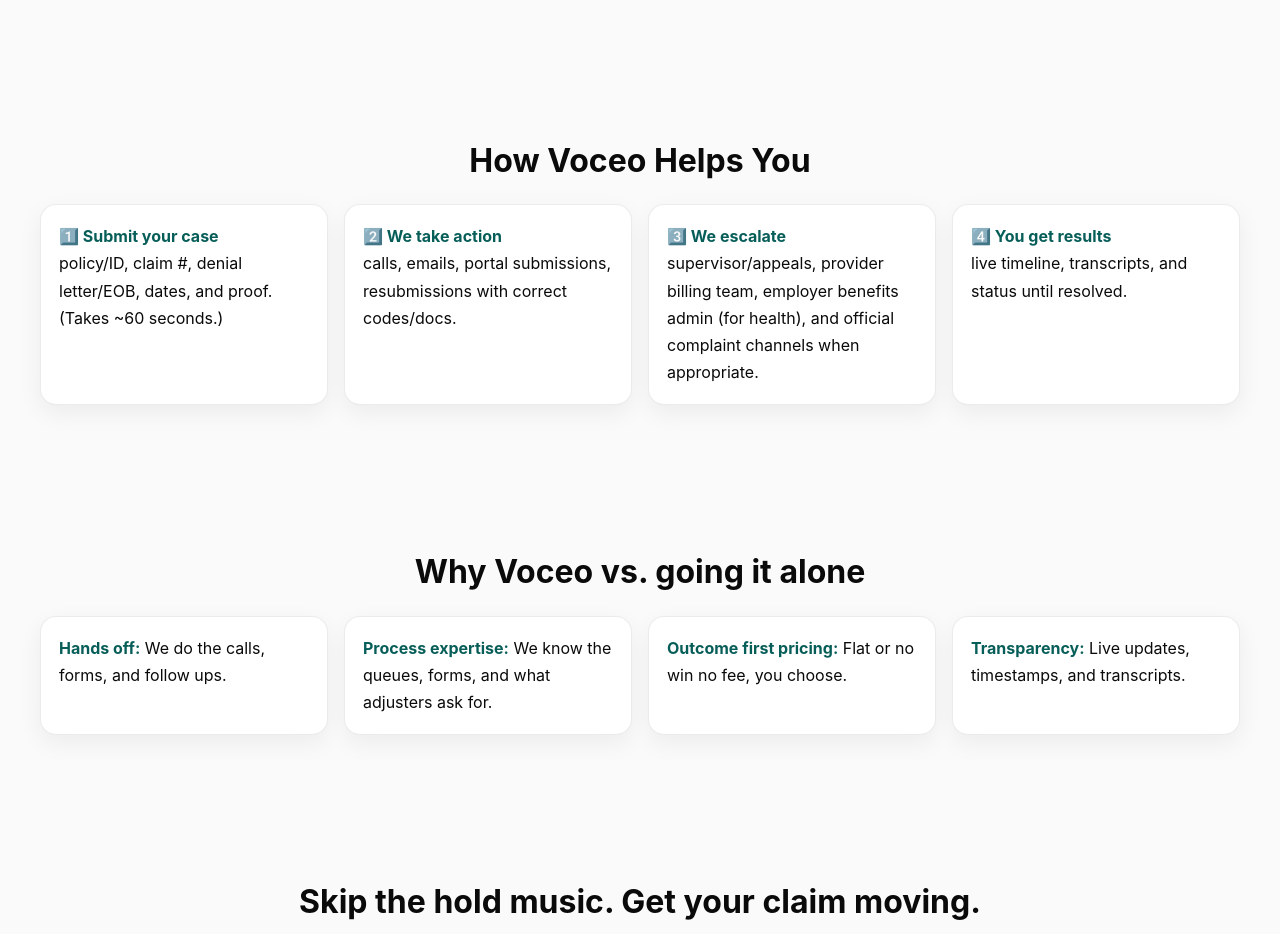
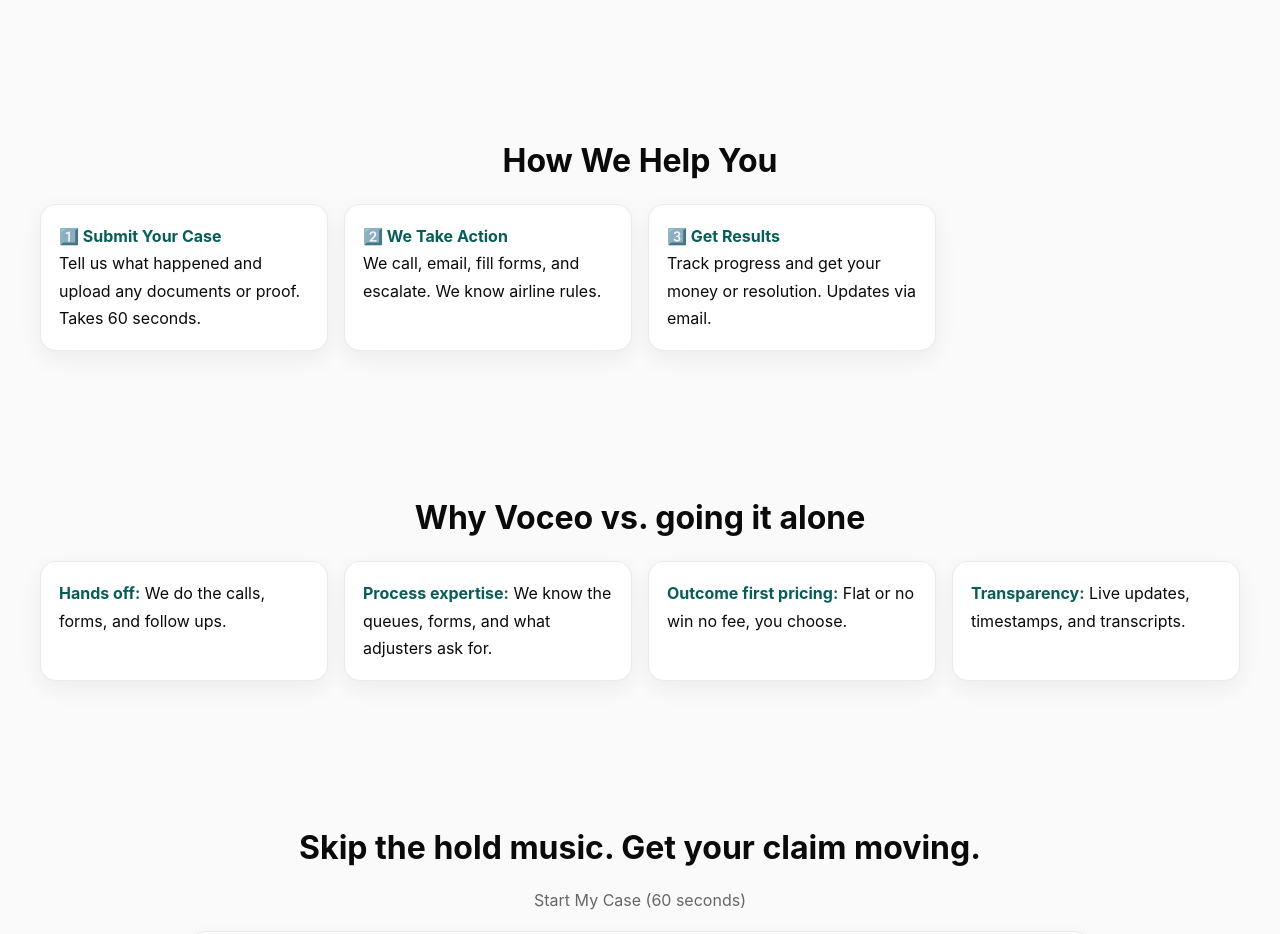
Before and after one commit to DataCleaninghash/InsuranceLandingPage, a website: page index.html in a window 1280 px wide. Shown: the part 1120-2054 px from the top of the page. Drawn offline with Linux system fonts and the light colour scheme.

Commit message:
Update How We Help You section content

```diff
--- a/index.html
+++ b/index.html
@@ -242,12 +242,11 @@
 
         <section class="section" id="how" aria-labelledby="how-title">
             <div class="container">
-                <h2 id="how-title" style="text-align:center;font-size:2rem;margin-bottom:1rem">How Voceo Helps You</h2>
+                <h2 id="how-title" style="text-align:center;font-size:2rem;margin-bottom:1rem">How We Help You</h2>
                 <div class="steps">
-                    <div class="step"><strong>1️⃣ Submit your case</strong><br/>policy/ID, claim #, denial letter/EOB, dates, and proof. (Takes ~60 seconds.)</div>
-                    <div class="step"><strong>2️⃣ We take action</strong><br/>calls, emails, portal submissions, resubmissions with correct codes/docs.</div>
-                    <div class="step"><strong>3️⃣ We escalate</strong><br/>supervisor/appeals, provider billing team, employer benefits admin (for health), and official complaint channels when appropriate.</div>
-                    <div class="step"><strong>4️⃣ You get results</strong><br/>live timeline, transcripts, and status until resolved.</div>
+                    <div class="step"><strong>1️⃣ Submit Your Case</strong><br/>Tell us what happened and upload any documents or proof. Takes 60 seconds.</div>
+                    <div class="step"><strong>2️⃣ We Take Action</strong><br/>We call, email, fill forms, and escalate. We know airline rules.</div>
+                    <div class="step"><strong>3️⃣ Get Results</strong><br/>Track progress and get your money or resolution. Updates via email.</div>
                 </div>
             </div>
         </section>
```
